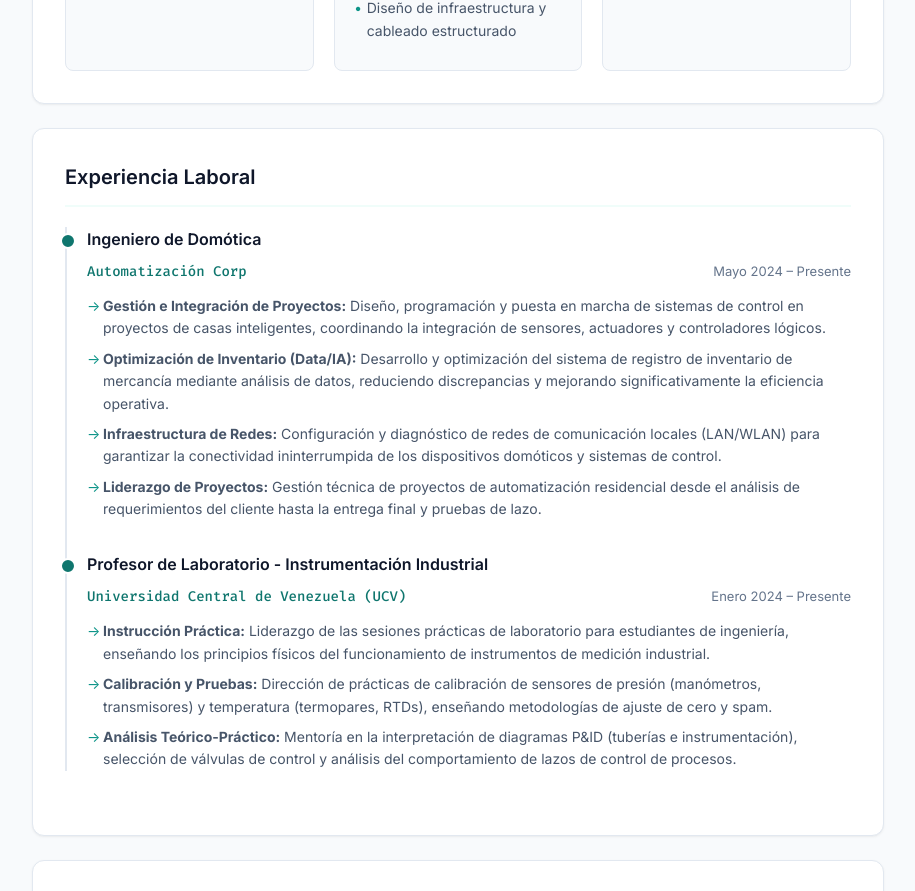
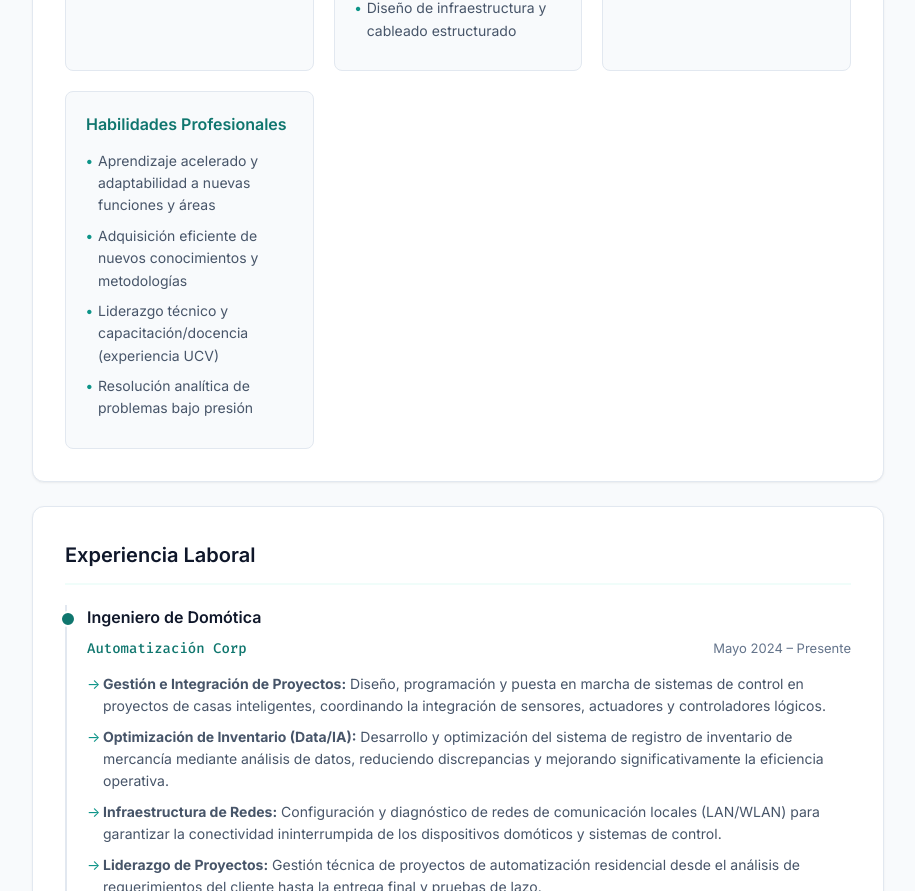
Before and after one commit to ldjc293/cv-instrumentacion, a plain HTML site: page index.html in a window 1280 px wide. Shown: the part 1124-2015 px from the top of the page, without its empty margins (182-1097 px from the left). Drawn offline with Linux system fonts and the light colour scheme.

Commit message:
Update: Added rapid learning and technical adaptability skills

```diff
--- a/index.html
+++ b/index.html
@@ -84,6 +84,15 @@
                             <li>Análisis de datos (Data Analytics) enfocado a negocio</li>
                             <li>Programación en Python y consultas SQL</li>
                             <li>Integración de APIs y algoritmos de optimización</li>
+                        </ul>
+                    </div>
+                    <div class="skill-card">
+                        <h3>Habilidades Profesionales</h3>
+                        <ul>
+                            <li>Aprendizaje acelerado y adaptabilidad a nuevas funciones y áreas</li>
+                            <li>Adquisición eficiente de nuevos conocimientos y metodologías</li>
+                            <li>Liderazgo técnico y capacitación/docencia (experiencia UCV)</li>
+                            <li>Resolución analítica de problemas bajo presión</li>
                         </ul>
                     </div>
                 </div>
```
Also changed, not shown: 1 other file.
